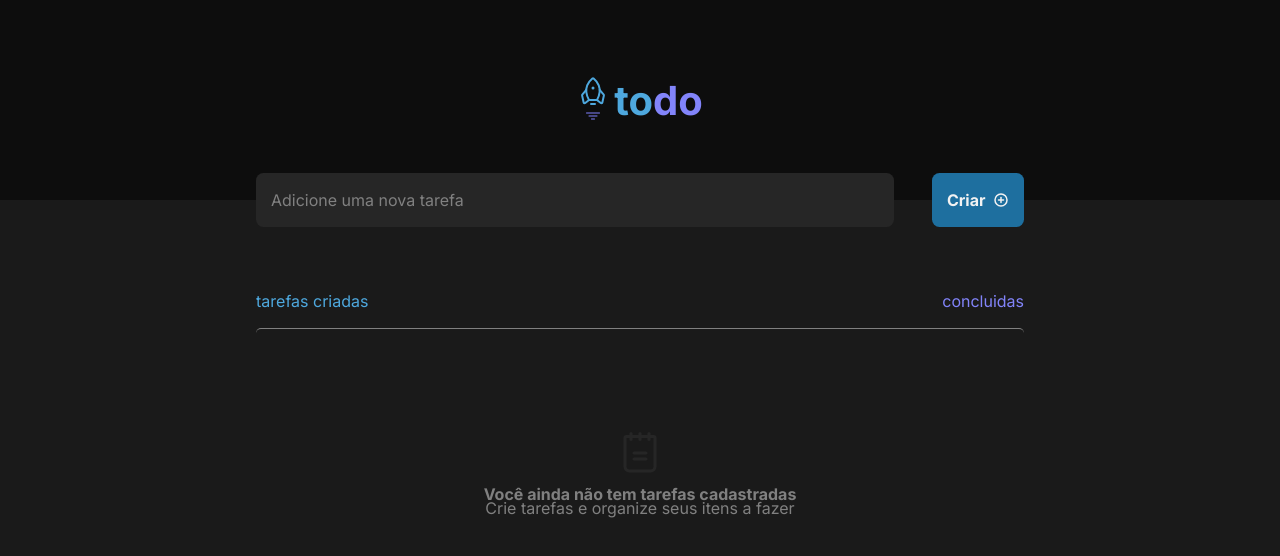
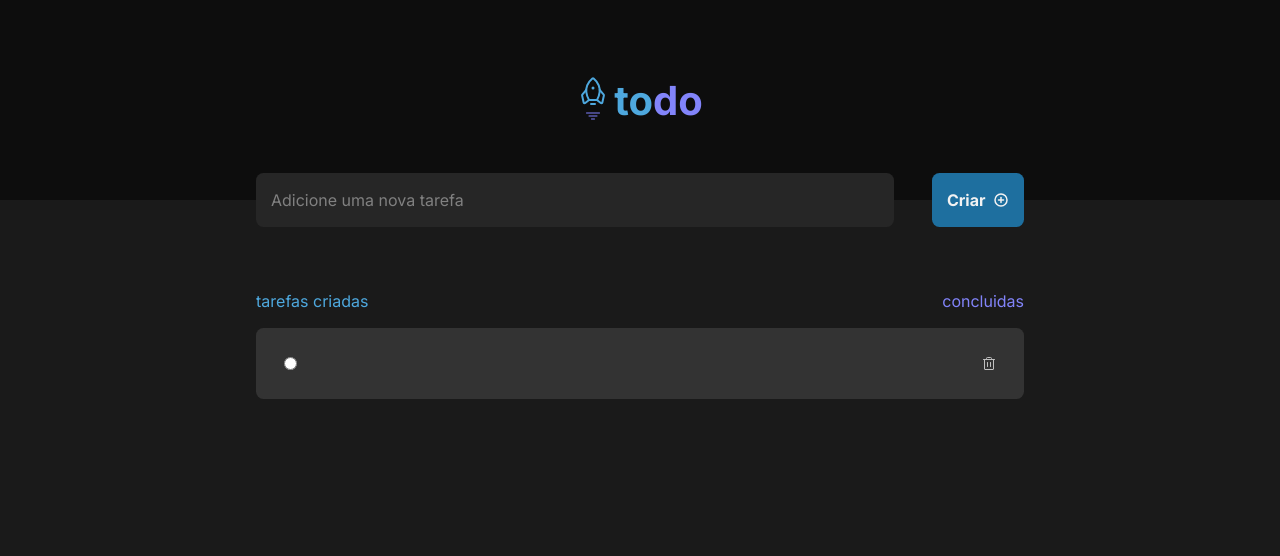
Before and after one commit to Anderson-Vilela/todo_list, a React (Vite) app: page / in a window 1280 px wide. Both pictures are taken after a click on the button "Criar". Shown: the top 556 px of the page. Built offline with nearby package versions, Linux system fonts and the light colour scheme.

Commit message:
construção do layout --- v0.4

```diff
--- a/src/components/Main.jsx
+++ b/src/components/Main.jsx
@@ -1,39 +1,23 @@
 import React from 'react';
-import { Notepad, PlusCircle } from 'phosphor-react';
+import { Notepad, PlusCircle, Trash } from 'phosphor-react';
 import { v4 as uuidv4 } from 'uuid';
 
 const Main = () => {
   const [inboxTask, setInboxTask] = React.useState(null);
   const [tasks, setTasks] = React.useState([]);
 
+  const addTask = () => setTasks([...tasks, { id: uuidv4(), title: inboxTask, isCompleted: false }]);
+  const deleteTask = (id) => setTasks(tasks.filter((todo) => todo.id !== id));
+
   return (
     <main className='h-[100rem] bg-gray-600'>
       <section className='mx-auto flex translate-y-[-50%] justify-between bg-transparent phone-up:w-[76.8rem]'>
         <input id='inputInbox' onChange={({ target }) => setInboxTask(target.value)} placeholder='Adicione uma nova tarefa' type='text' className='h-[5.4rem] w-[63.8rem] rounded-xl border-black bg-gray-500 p-6 placeholder:text-gray-300' />
-        <button
-          onClick={() =>
-            setTasks([
-              ...tasks,
-              {
-                id: uuidv4(),
-                title: inboxTask,
-                isCompleted: false,
-              },
-            ])
-          }
-          type='button'
-          className='flex items-center justify-center gap-3 rounded-xl bg-blue-dark p-6 font-bold text-gray-100'>
+        <button onClick={addTask} type='button' className='flex items-center justify-center gap-3 rounded-xl bg-blue-dark p-6 font-bold text-gray-100'>
           Criar
           <PlusCircle size={16} color='#F2F2F2' weight='bold' />
         </button>
       </section>
-      <ul>
-        {tasks.map((task) => (
-          <li className='text-5xl font-bold text-white' key={task.id}>
-            {task.title}
-          </li>
-        ))}
-      </ul>
       <section className='mx-auto mt-16 phone-up:w-[76.8rem]'>
         <div className='flex justify-between'>
           <div>
@@ -43,13 +27,33 @@ const Main = () => {
             <p className='text-purple'>concluidas</p>
           </div>
         </div>
-        <div className='mt-8 grid items-center justify-center rounded-lg border-t border-gray-300'>
+        <div className={tasks.length === 0 ? 'mt-8 rounded-lg border-t border-gray-300' : 'mt-8'}>
+          {tasks.length === 0 ? (
             <div className='py-40 px-8'>
               <Notepad size={48} color='#262626' className='mx-auto' />
               <p className='mt-4 text-center font-bold text-gray-300'>
                 Você ainda não tem tarefas cadastradas <br /> <span className='font-normal'>Crie tarefas e organize seus itens a fazer</span>
               </p>
             </div>
+          ) : (
+            <div>
+              <ul className='grid gap-5'>
+                {tasks.map((task) => (
+                  <li className='flex items-center justify-between gap-8 rounded-xl bg-gray-400 p-7' key={task.id}>
+                    <div className='p-4'>
+                      <input type='radio' name='' id='' />
+                    </div>
+                    <div className='flex-1'>{task.title}</div>
+                    <div>
+                      <button type='button' onClick={deleteTask} className='p-4'>
+                        <Trash size={16} color='#c0c0c0' />
+                      </button>
+                    </div>
+                  </li>
+                ))}
+              </ul>
+            </div>
+          )}
         </div>
       </section>
     </main>
```
Lines whose indentation alone changed are shown as unchanged.
